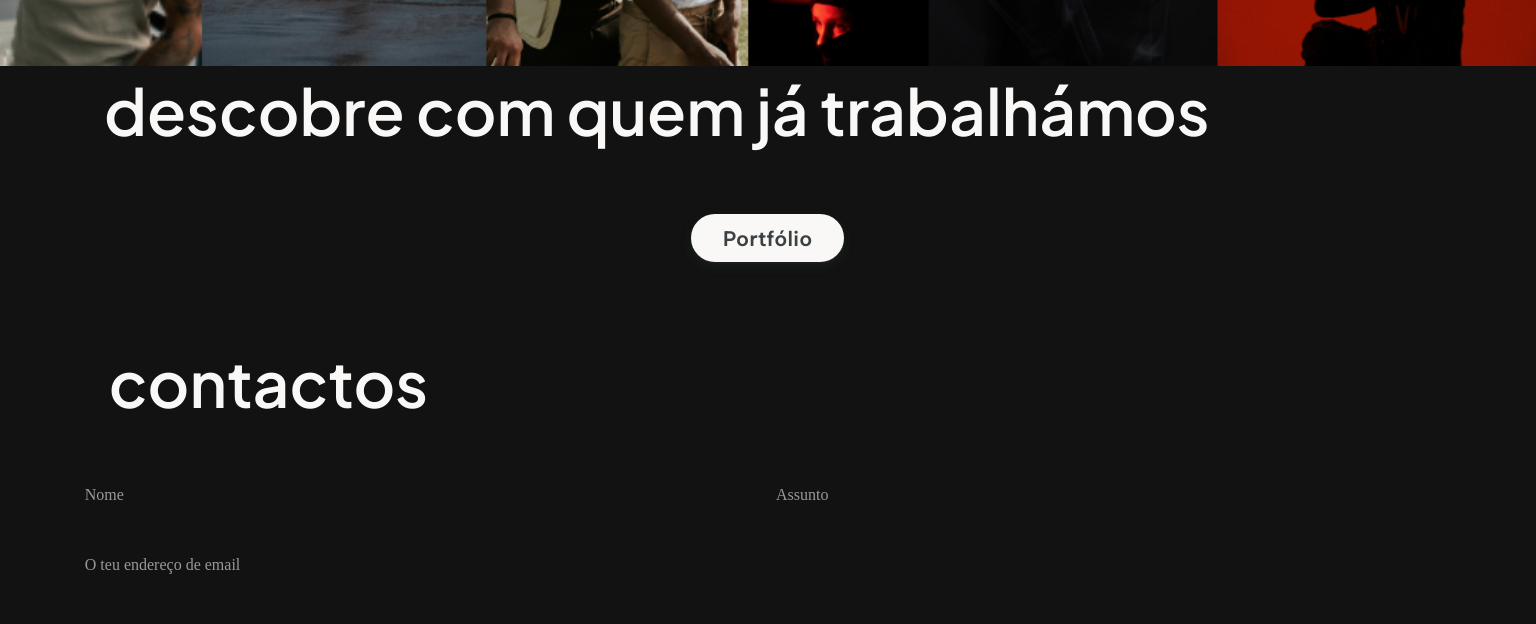
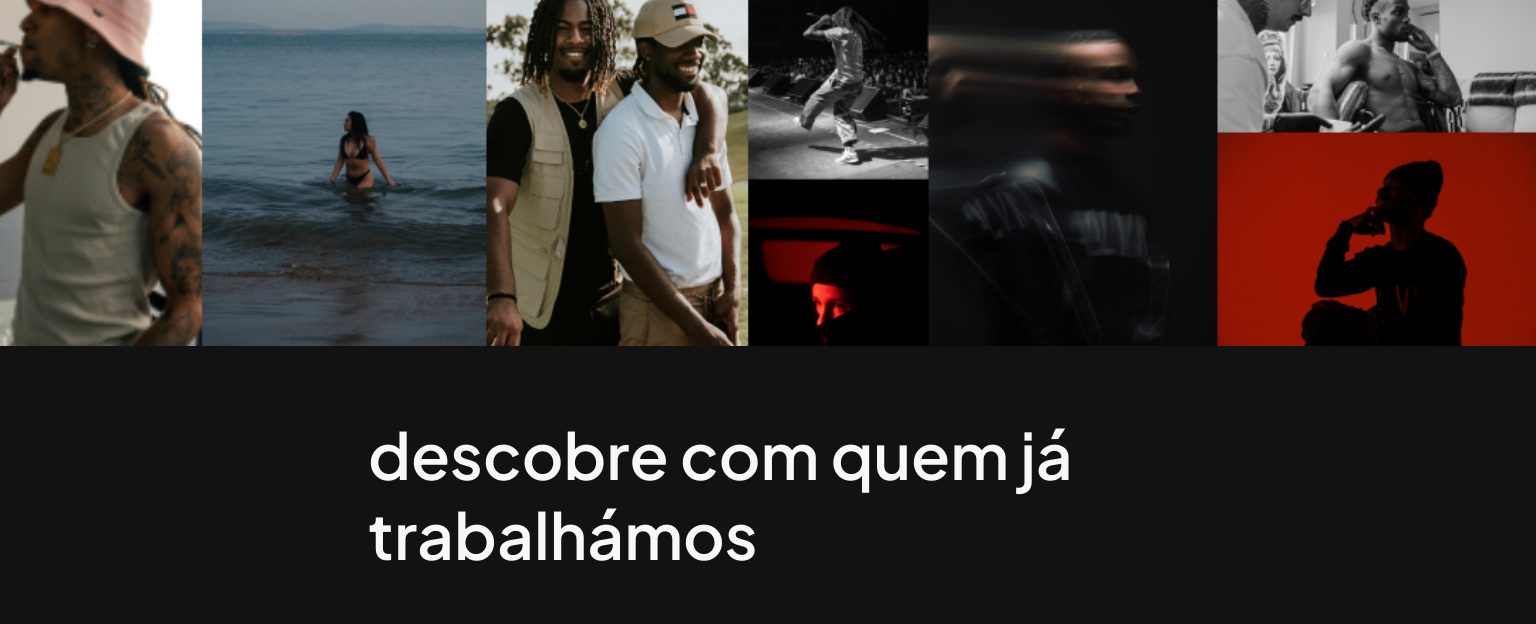
Before and after one commit to luqas31/tlup, a React (Vite) app in the folder tlup/: page / in a window 1536 px wide. Shown: the part 969-1593 px from the top of the page. Built offline with nearby package versions, Linux system fonts and the light colour scheme.

Commit message:
1440px adusted

```diff
--- a/tlup/src/sections/About/index.css
+++ b/tlup/src/sections/About/index.css
@@ -81,3 +81,9 @@
 		margin: 0 5rem;
 	}
 }
+
+@media (min-width: 1440px) {
+	.about-bg {
+		margin: 0 20rem;
+	}
+}
--- a/tlup/src/sections/Contact/index.css
+++ b/tlup/src/sections/Contact/index.css
@@ -35,6 +35,7 @@
 
 .contact-name-email {
 	display: flex;
+	justify-content: center;
 }
 
 .contact-subject {
@@ -172,7 +173,8 @@
 }
 
 @media (min-width: 1440px) {
-.contact-container h1 {
-        margin: 0 2rem;
+    .contact-container h1 {
+        margin: 0 18rem;
     }
+
 }
--- a/tlup/src/sections/Works/index.css
+++ b/tlup/src/sections/Works/index.css
@@ -45,5 +45,16 @@
 }
 
 @media (min-width: 1400px) {
+	.works {
+				margin: 0 20rem;
+	}
 
+	.works-title {
+		margin: 0 3rem;
+	}
+
+		.works {
+		margin-top: 4rem;
+		gap: 4rem;
+	}
 }
```
